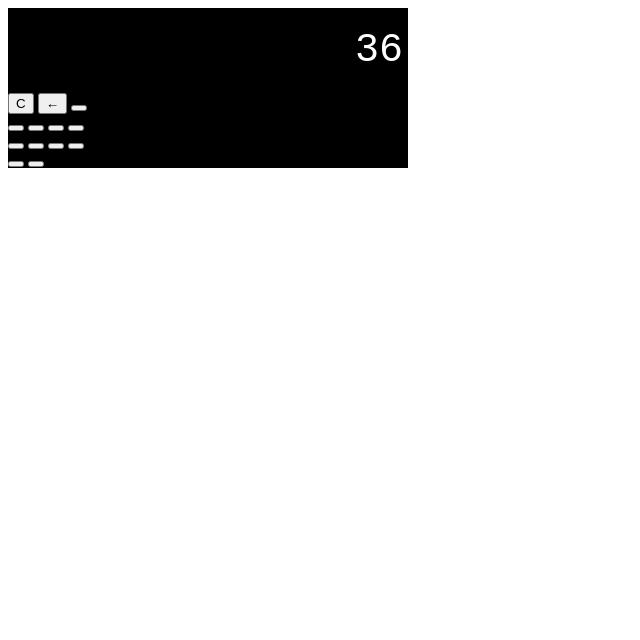
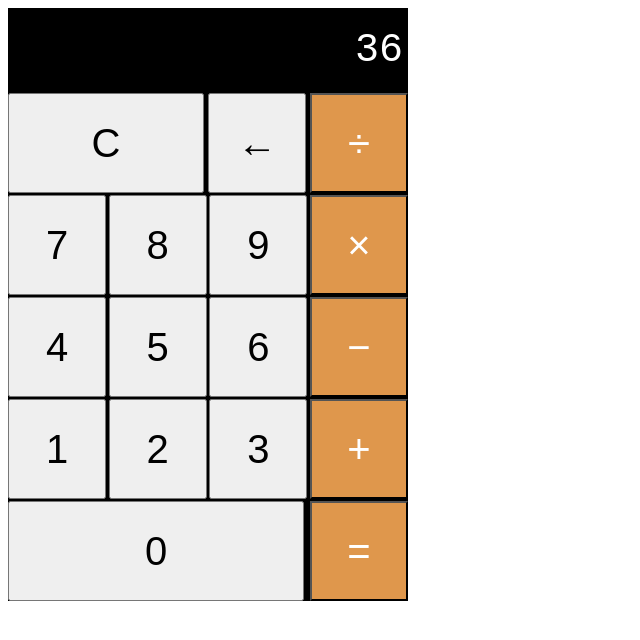
Before and after one commit to ethan-wu366/WDBEducation, a plain HTML site: page Project2/index.html in a window 1280 px wide. Shown: the whole page, without its empty margins (0-640 px from the left). Drawn offline with Linux system fonts and the light colour scheme.

Commit message:
almost done look

```diff
--- a/Project2/index.html
+++ b/Project2/index.html
@@ -12,28 +12,31 @@
     </section>
     <section class="buttons-area">
         <div class="button-row">
-            <button class="button-two">C</button>
+            <button class="button-one double">C</button>
             <button class="button-one">&#8592</button>
-            <button class="button-one"></button>
+            <button class="button-one row-last">&#247</button>
         </div>
         <div class="button-row">
-            <button class="button-one"></button>
-            <button class="button-one"></button>
-            <button class="button-one"></button>
-            <button class="button-one"></button>
+            <button class="button-one">7</button>
+            <button class="button-one">8</button>
+            <button class="button-one">9</button>
+            <button class="button-one row-last">&#215</button>
         </div>
         <div class="button-row">
-            <button class="button-one"></button>
-            <button class="button-one"></button>
-            <button class="button-one"></button>
-            <button class="button-one"></button>
+            <button class="button-one">4</button>
+            <button class="button-one">5</button>
+            <button class="button-one">6</button>
+            <button class="button-one row-last">&#8722</button>
         </div>
         <div class="button-row">
-            <button class="button-triple"></button>
-            <button class="button-one"></button>
+            <button class="button-one">1</button>
+            <button class="button-one">2</button>
+            <button class="button-one">3</button>
+            <button class="button-one row-last">&#43</button>
         </div>
         <div class="button-row">
-
+            <button class="button-one triple">0</button>
+            <button class="button-one row-last">&#61</button>
         </div>
     </section>
 </div>
--- a/Project2/style.css
+++ b/Project2/style.css
@@ -17,5 +17,24 @@ section {
 
 }
 .button-row {
-
+    display: flex;
+    align-content: stretch;
+    justify-content: space-between;
+    margin-bottom: 0.5%;
 }
+.button-one {
+    width: 24.5%;
+    height: 100px;
+    font-size: 40px;
+    cursor: pointer;
+}
+.double {
+    width: 49%;
+}
+.triple {
+    width: 74%;
+}
+.row-last {
+    background-color: #df974c;
+    color: white;
+}
```
